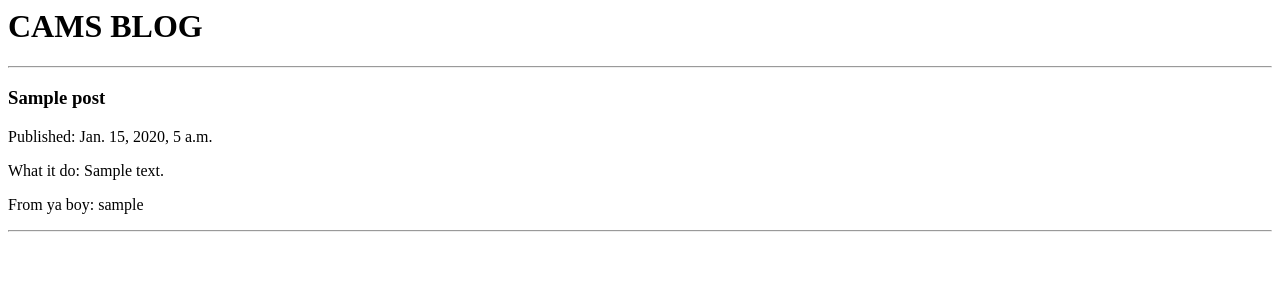
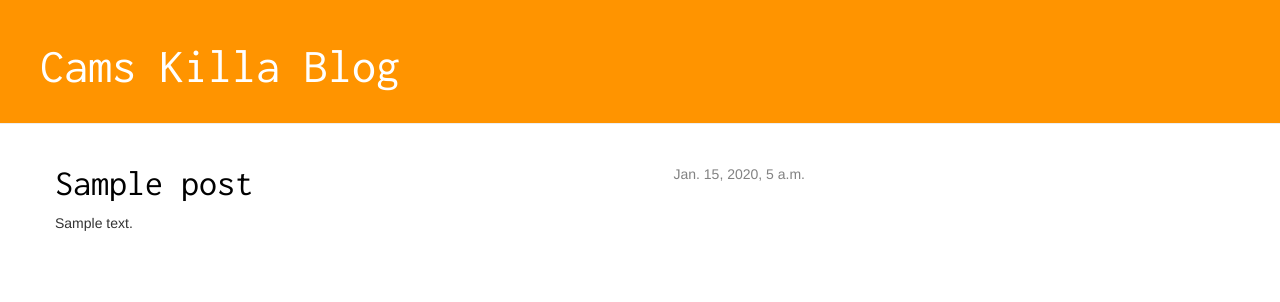
Before and after one commit to cameronpaulsmith/my-first-blog, a Django app: template blog/templates/blog/post_list.html in a window 1280 px wide. Shown: the top 302 px of the page. Run offline with Django 3.2, Linux system fonts and the light colour scheme; the template is opened without the code that fills it: values that come from a table or form of the project are taken from there, others are empty; tables that the repository leaves empty hold one stand-in row (values such as "Sample post"); some libraries are stand-ins or nearby versions.

Commit message:
add detail page and stylez

```diff
--- /dev/null
+++ b/blog/static/css/blog.css
@@ -0,0 +1,47 @@
+.page-header {
+    background-color: #ff9400;
+    margin-top: 0;
+    padding: 20px 20px 20px 40px;
+}
+
+.page-header h1, .page-header h1 a, .page-header h1 a:visited, .page-header h1 a:active {
+    color: #ffffff;
+    font-size: 36pt;
+    text-decoration: none;
+}
+
+.content {
+    margin-left: 40px;
+}
+
+h1, h2, h3, h4 {
+    font-family: 'Inconsolata', cursive;
+}
+
+.date {
+    float: right;
+    color: #828282;
+}
+
+.save {
+    float: right;
+}
+
+.post-form textarea, .post-form input {
+    width: 100%;
+}
+
+.top-menu, .top-menu:hover, .top-menu:visited {
+    color: #ffffff;
+    float: right;
+    font-size: 26pt;
+    margin-right: 20px;
+}
+
+.post {
+    margin-bottom: 70px;
+}
+
+.post h1 a, .post h1 a:visited {
+    color: #000000;
+}
--- /dev/null
+++ b/blog/templates/blog/base.html
@@ -0,0 +1,24 @@
+{% load staticfiles %}
+<html>
+	<head>
+		<title>Cams super amazing blog</title>
+		<link rel="stylesheet" href="//maxcdn.bootstrapcdn.com/bootstrap/3.2.0/css/bootstrap.min.css">
+		<link rel="stylesheet" href="//maxcdn.bootstrapcdn.com/bootstrap/3.2.0/css/bootstrap-theme.min.css">
+		<link rel="stylesheet" href="{% static "css/blog.css" %}">
+		<link href='http://fonts.googleapis.com/css?family=Inconsolata' rel='stylesheet' type='text/css'>
+	</head>
+	<body>
+    <div class="page-header">
+        <h1><a href="/">Cams Killa Blog</a></h1>
+    </div>
+    <div class="content container">
+        <div class="row">
+            <div class="col-md-8">
+            {% block content %}
+
+            {% endblock %}
+            </div>
+        </div>
+    </div>
+</body>
+</html>
--- a/blog/templates/blog/post_list.html
+++ b/blog/templates/blog/post_list.html
@@ -1,20 +1,21 @@
-<html>
-	<head>
-		<title>Cams super amazing blog</title>
-	</head>
+
+	{% extends "blog/base.html" %}
 	<body>
-		<h1> CAMS BLOG </h1>
-		<hr>
-		<div>
-			{% for post in posts %}
-				<div>
-					<h3> {{ post.title }}</h3>
-					<p> Published: {{ post.published_date }}</p>
-					<p> What it do: {{ post.text }}</p>
-					<p> From ya boy: {{ post.author }}</p>
-					<hr>
-				</div>
-			{% endfor %}
-		</div>
+		<div class="content container">
+	    <div class="row">
+	        <div class="col-md-8">
+	           {% block content %}
+	            {% for post in posts %}
+	                <div class="post">
+	                    <div class="date">
+	                        {{ post.published_date }}
+	                    </div>
+	                    <h1><a href="{% url "post_detail" pk=post.pk %}">{{ post.title }}</a></h1>
+	                    <p>{{ post.text|linebreaks }}</p>
+	                </div>
+	            {% endfor %}
+	            {% endblock content %}
+	        </div>
+	    </div>
 	</body>
 </html>
--- a/blog/urls.py
+++ b/blog/urls.py
@@ -4,4 +4,5 @@ from . import views
 
 urlpatterns = [
 	url(r'^$', views.post_list, name='post_list'),
+	url(r'^post/(?P<pk>[0-9]+)/$', views.post_detail, name='post_detail'),
 ]
--- a/blog/views.py
+++ b/blog/views.py
@@ -1,8 +1,13 @@
 from django.shortcuts import render
 from django.utils import timezone
 from .models import Post
+from django.shortcuts import render, get_object_or_404
 
 def post_list(request):
     posts = Post.objects.filter(published_date__lte=timezone.now()).order_by('published_date')
     #posts = Post.objects.all()
     return render(request, 'blog/post_list.html', {'posts': posts})
+
+def post_detail(request, pk):
+    post = get_object_or_404(Post, pk=pk)
+    return render(request, 'blog/post_detail.html', {'post': post})
```
Also changed, not shown: blog/templates/blog/post_detail.html (added, +13 -0 lines).
